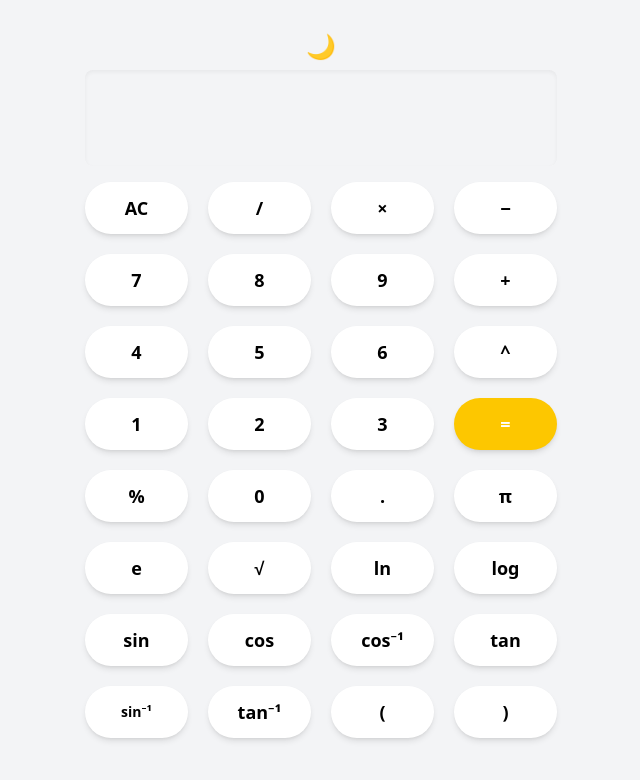
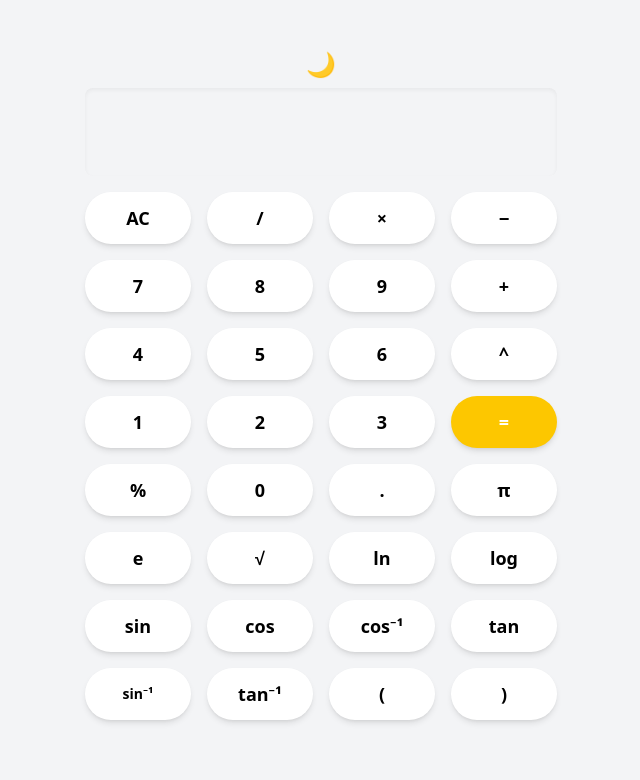
Before and after one commit to augustineutuk/Calculator-App, a website: page index.html in a window 1280 px wide. Shown: the whole page, without its empty margins (319-959 px from the left). Drawn offline with Linux system fonts and the light colour scheme.

Commit message:
first commit

```diff
--- a/index.html
+++ b/index.html
@@ -19,10 +19,10 @@
 
     <!-- Display -->
     <input id="display" readonly
-     class="w-full h-24 mb-4 text-right px-5 text-3xl rounded-lg shadow-inner bg-gray-100 dark:bg-gray-900 border-gray-100 dark:border-gray-600 text-black dark:text-white" />
+     class="w-full h-22 mb-4 text-right px-5 text-3xl rounded-lg shadow-inner bg-gray-100 dark:bg-gray-900 border-gray-100 dark:border-gray-600 text-black dark:text-white" />
 
     <!-- Buttons Grid -->
-      <div class="grid grid-cols-4 gap-5 mb-10">
+      <div class="grid grid-cols-4 gap-4 mb-10">
       <!-- All buttons with Tailwind classes directly applied -->
       <button class="px-3 py-3 rounded-full text-lg font-semibold bg-white bg-opacity-20 backdrop-blur-md shadow-md hover:bg-opacity-40 transition dark:bg-gray-600 dark: text-black dark:bg-opacity-10 dark:hover:bg-opacity-30" onclick="clearDisplay()">AC</button>
       <button class="px-3 py-3 rounded-full text-lg font-semibold bg-white bg-opacity-20 backdrop-blur-md shadow-md hover:bg-opacity-40 transition dark:bg-gray-600  dark:bg-opacity-10 dark:hover:bg-opacity-30" onclick="append('/')">/</button>
```
Also changed, not shown: src/output.css.
